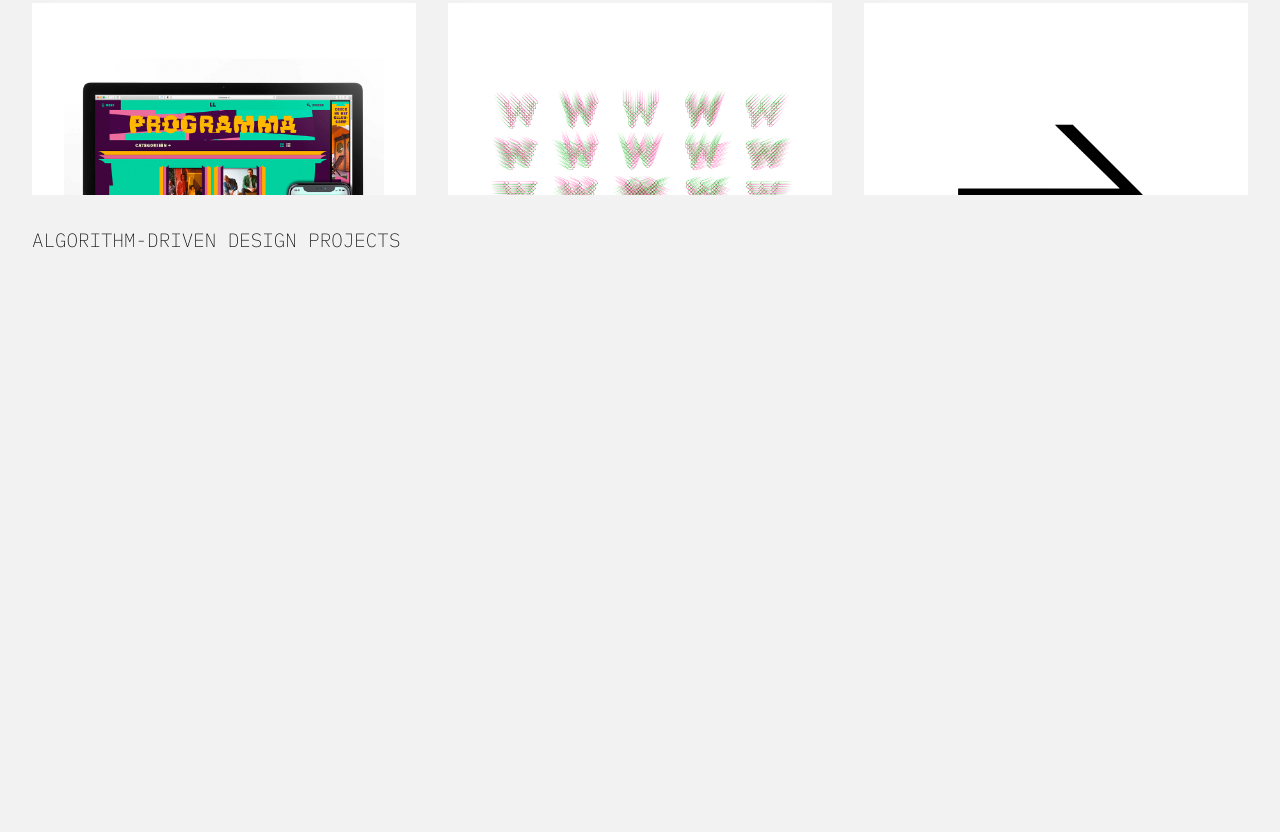
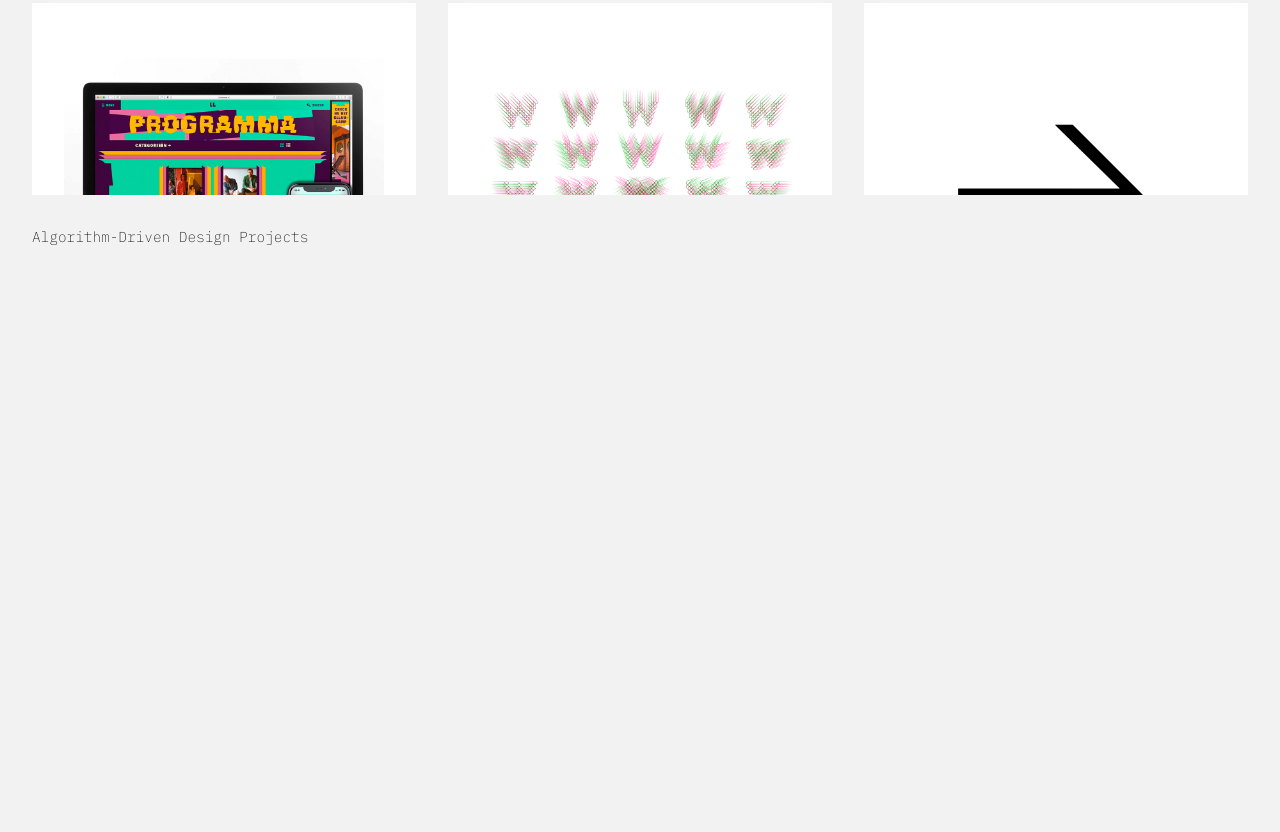
Before and after one commit to norawarschewski/algorithm-driven-projects, a plain HTML site: page index.html in a window 1280 px wide. Shown: the part 685-1517 px from the top of the page. Drawn offline with Linux system fonts and the light colour scheme.

Commit message:
chore: update preloader

```diff
--- a/assets/css/style.css
+++ b/assets/css/style.css
@@ -191,8 +191,8 @@ h2.title {
     padding: 2rem;
     transition: top 0.4s ease;
     background: var(--clr-grey);
-    text-transform: uppercase;
-    font-size: var(--size-s);
+    font-size: var(--size-xs);
+    font-weight: var(--fw-300);
     z-index: 100;
 }
 
```
